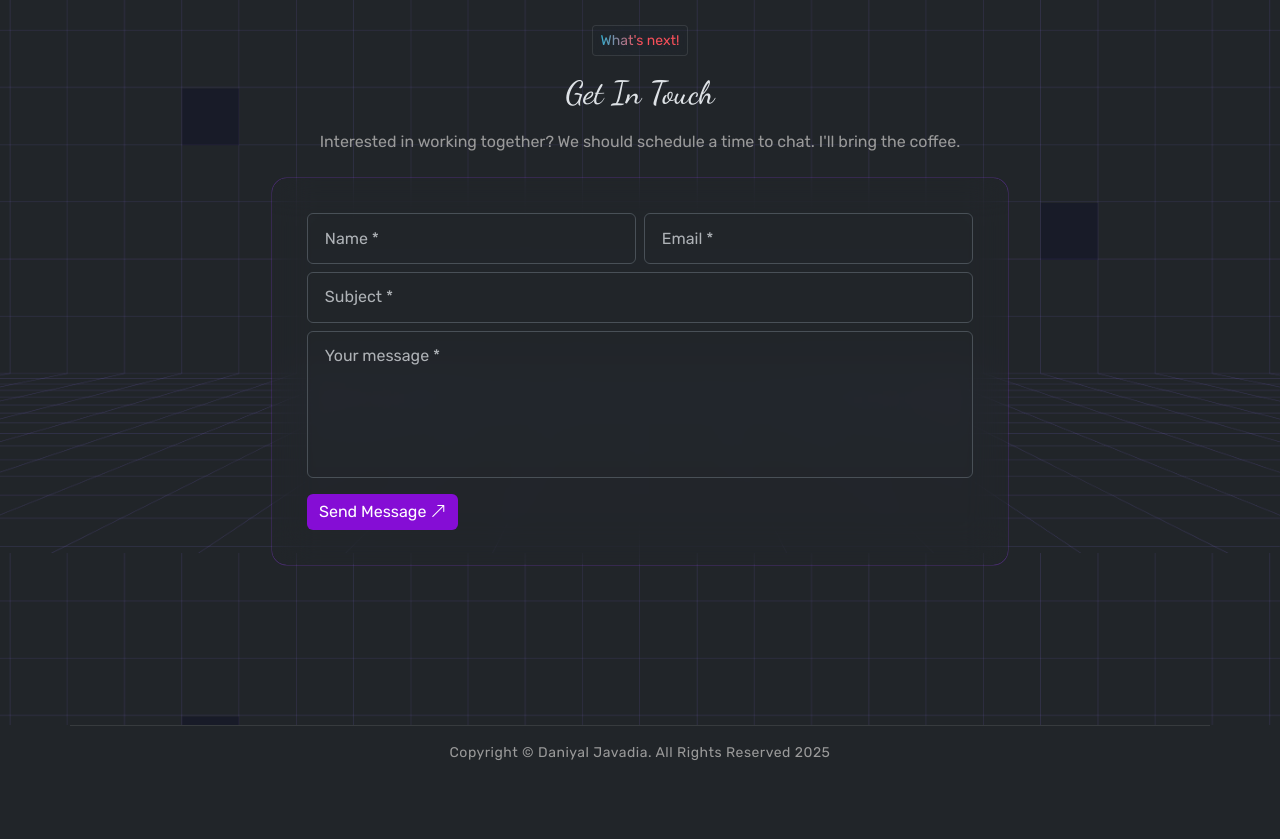
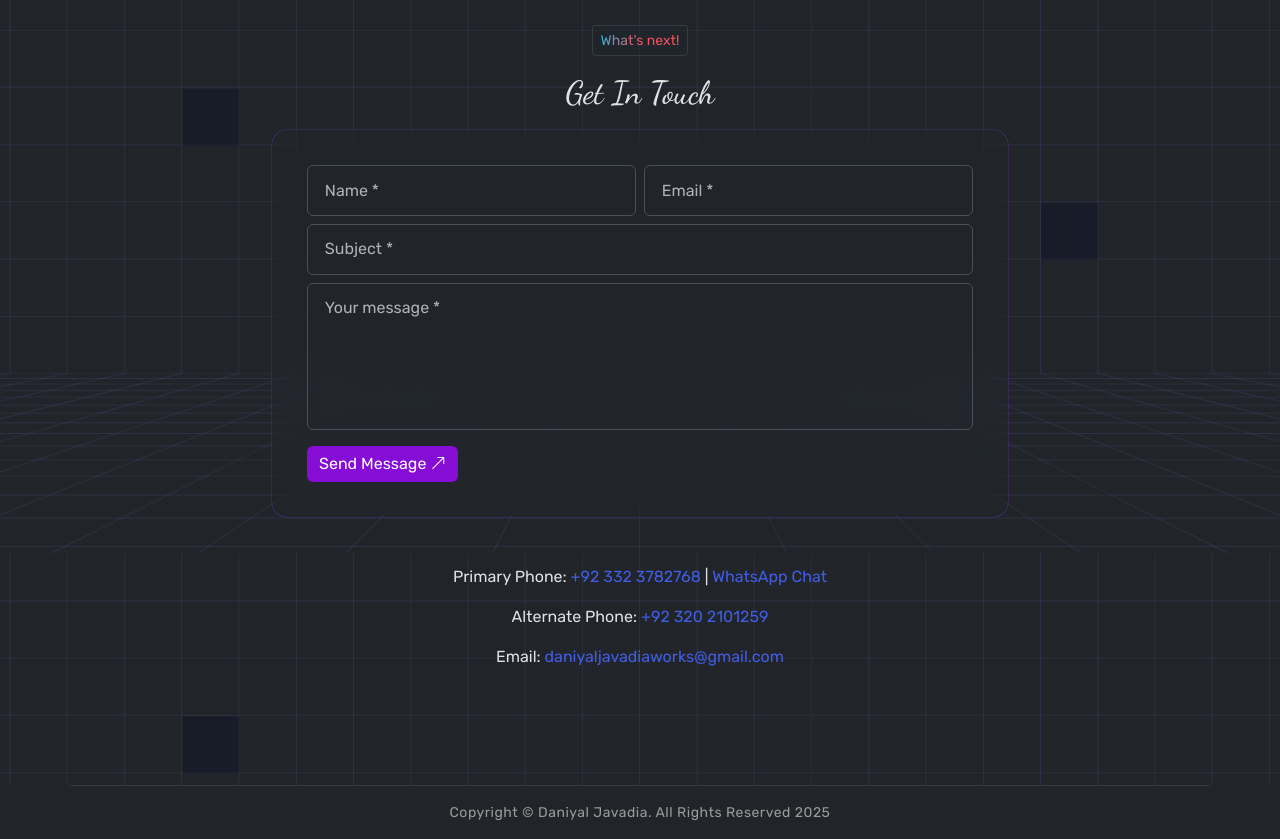
Before and after one commit to MD-DaniyalJavadia/DaniPorftolio, a plain HTML site: page index.html in a window 1280 px wide. Shown: the part 6280-7119 px from the top of the page. Before the commit the page ends 7059 px from the top, so only its background shows below. Drawn offline with Linux system fonts and the light colour scheme.

Commit message:
contactinfoupdate

```diff
--- a/index.html
+++ b/index.html
@@ -866,7 +866,6 @@
         <div class="container">
             <h6 class="text-center"><span class="btn btn-sm theme-button theme-text">What's next!</span></h6>
             <h2 class="section-heading text-center">Get In Touch</h2>
-            <p class="text-center muted-text mt-3 mb-4">Interested in working together? We should schedule a time to chat. I'll bring the coffee.</p>
             <div class="row justify-content-center" data-aos="fade-down" data-aos-delay="500">
                 <div class="col-lg-8">
                     <div class="contact-form">
@@ -898,6 +897,16 @@
                             </div>
                         </form>
                     </div>
+    <div class="contact-info mt-5 text-center">
+    <p><strong>Primary Phone:</strong>
+        <a href="tel:+92 332 3782768">+92 332 3782768</a> |
+        <a href="https://wa.me/923323782768" target="_blank" rel="noopener noreferrer">
+            WhatsApp Chat
+        </a>
+    </p>
+    <p><strong>Alternate Phone:</strong> <a href="tel:+92 320 2101259">+92 320 2101259</a></p>
+    <p><strong>Email:</strong> <a href="mailto:abc@gmail.com">daniyaljavadiaworks@gmail.com</a></p>
+</div>
                 </div>
             </div>
         </div>
```
